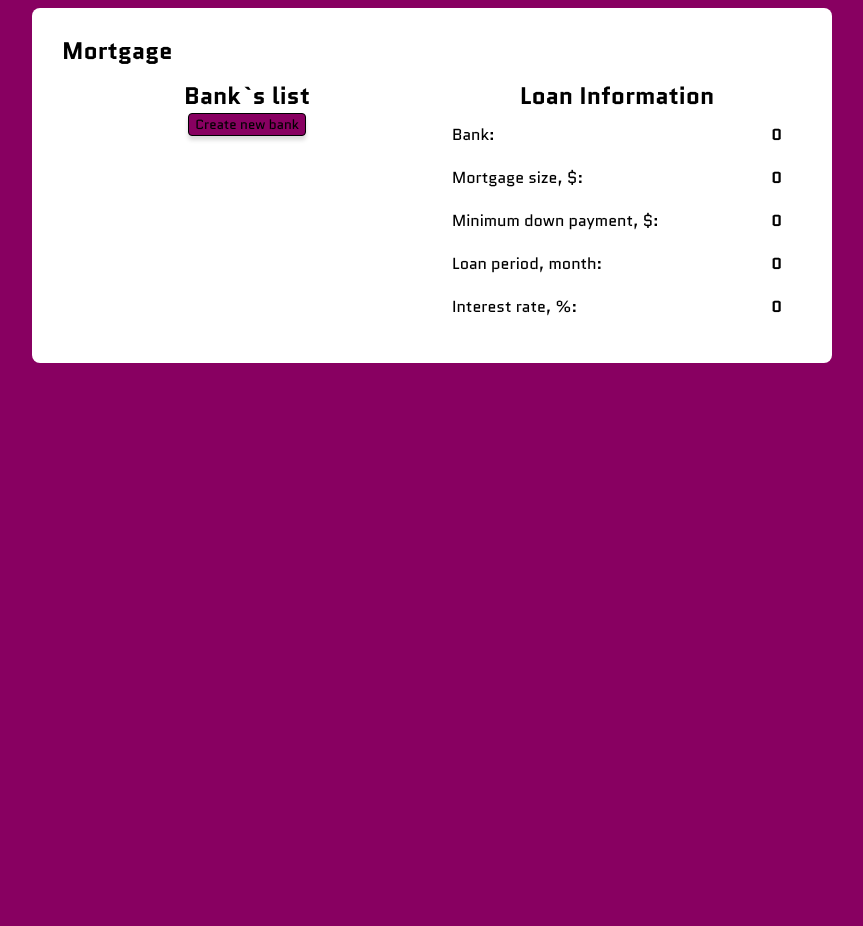
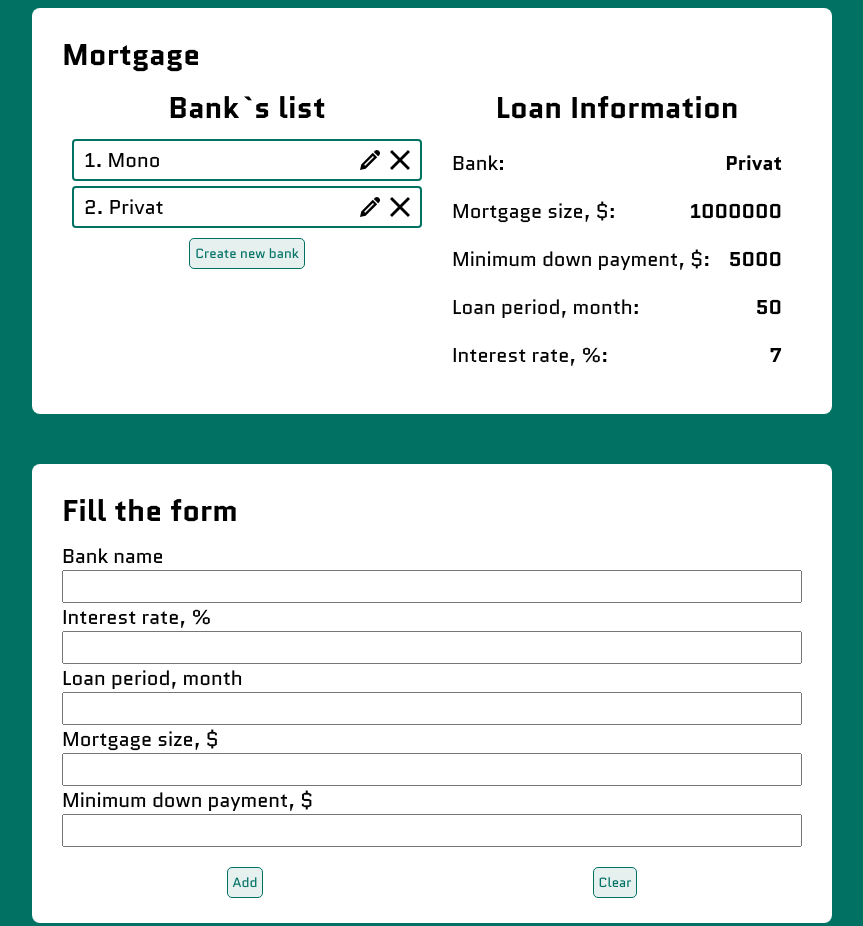
Before and after one commit to PavelKreitsberg/mortgage-ui, a plain HTML site: page index.html in a window 1280 px wide. Shown: the whole page, without its empty margins (208-1071 px from the left). Before the commit the page ends 800 px from the top, so only its background shows below. Drawn offline with Linux system fonts and the light colour scheme.

Commit message:
Before creating event on create btn

```diff
--- a/css/common.css
+++ b/css/common.css
@@ -5,11 +5,13 @@
 
 body {
   display: flex;
+  flex-direction: column;
   justify-content: center;
   align-items: center;
 
   font-family: 'Caveat Brush', cursive;
   font-family: 'Quantico', sans-serif;
+  font-size: 20px;
   background-color: var(--accent-color);
 }
 
@@ -34,14 +36,15 @@ p {
 /* Variables */
 
 :root {
-  --accent-color: #880061;
-  --second-accent-color: #ee0290;
+  --accent-color: rgba(0, 113, 99, 1);
+  --second-accent-color: rgba(0, 113, 99, 0.1);
+  --main-background-color: rgba(255, 255, 255, 1);
 }
 
 /* Section */
 
 .section {
-  background-color: white;
+  background-color: var(--main-background-color);
 
   padding: 25px 30px;
 
@@ -49,6 +52,30 @@ p {
   min-height: 200px;
 
   border-radius: 8px;
+
+  margin-bottom: 50px;
+}
+
+form {
+  display: flex;
+  flex-direction: column;
+
+  margin-bottom: 20px;
+}
+
+label {
+  display: flex;
+  flex-direction: column;
+}
+
+input {
+  padding: 5px;
+  font-family: inherit;
+}
+
+.button-wrapper {
+  display: flex;
+  justify-content: center;
 }
 
 .fields {
@@ -68,22 +95,74 @@ p {
   align-items: center;
 }
 
+.subtitle {
+  margin-bottom: 10px;
+}
+
+.banks {
+  width: 100%;
+
+  margin-bottom: 10px;
+}
+
+.banks__item {
+  display: flex;
+  flex-direction: row;
+  align-items: center;
+
+  padding: 5px 10px;
+  margin-bottom: 5px;
+
+  border: 2px solid var(--accent-color);
+  border-radius: 4px;
+
+  /* background-color: var(--accent-color); */
+}
+
+.banks__item:last-child {
+  margin-bottom: 0px;
+}
+
 .button {
+  color: var(--accent-color);
   margin: 0 auto;
+  padding: 5px;
 
-  background-color: var(--accent-color);
+  background: var(--second-accent-color);
   font-family: inherit;
 
-  border: 1px black solid;
-  box-shadow: 0px 4px 4px rgba(0, 0, 0, 0.15);
-  border-radius: 4px;
+  border: 1px solid #007163;
+  border-radius: 5px;
 
   cursor: pointer;
 }
 
 .button:hover,
 .button:focus {
-  background-color: var(--second-accent-color);
+  color: var(--main-background-color);
+  background-color: var(--accent-color);
+}
+
+.button-edit {
+  margin-left: auto;
+  margin-right: 10px;
+  background-image: url(../img/edit-button.svg);
+  background-position: center;
+  background-color: inherit;
+  width: 20px;
+  height: 20px;
+  border: none;
+  cursor: pointer;
+}
+
+.button-close {
+  background-image: url(../img/close-button.svg);
+  background-position: center;
+  background-color: inherit;
+  width: 20px;
+  height: 20px;
+  border: none;
+  cursor: pointer;
 }
 
 .features {
--- a/index.html
+++ b/index.html
@@ -6,7 +6,10 @@
     <meta name="viewport" content="width=device-width, initial-scale=1.0" />
     <link rel="preconnect" href="https://fonts.googleapis.com" />
     <link rel="preconnect" href="https://fonts.gstatic.com" crossorigin />
-    <link href="https://fonts.googleapis.com/css2?family=Caveat+Brush&family=Quantico:wght@400;700&display=swap" rel="stylesheet"/>
+    <link
+      href="https://fonts.googleapis.com/css2?family=Caveat+Brush&family=Quantico:wght@400;700&display=swap"
+      rel="stylesheet"
+    />
     <link rel="stylesheet" href="/css/common.css" />
     <title>Document</title>
   </head>
@@ -15,13 +18,20 @@
     <section class="section">
       <h1 class="title">Mortgage</h1>
       <ul class="fields">
-        <li class="fields__item">
-        <h2 class="subtitle">Bank`s list</h2>
-        <ul class="banks"></ul>
-        <button class="button" type="button">Create new bank</button>
+        <li class="fields__item" data-banks="list-field">
+          <!-- <h2 class="subtitle">Bank`s list</h2>
+          <ul class="banks">
+            <li class="banks__item">
+              <p>1. Mono</p>
+              <button type="button" class="button-edit"></button>
+              <button type="button" class="button-close"></button>
             </li>
-      <li class="fields__item">
-        <h2 class="subtitle">Loan Information</h2>
+          </ul>
+          <button class="button" type="button">Create new bank</button> -->
+        </li>
+
+        <li class="fields__item" data-banks="info-field">
+          <!-- <h2 class="subtitle">Loan Information</h2>
           <ul class="features">
             <li class="features__item">
               <p class="features__name">Bank:</p>
@@ -43,8 +53,40 @@
               <p class="features__name">Interest rate, %:</p>
               <span class="features__value">0</span>
             </li>
+          </ul> -->
         </li>
       </ul>
+    </section>
+
+    <section class="section form-section">
+      <h2 class="subtitle">Fill the form</h2>
+      <form name="new-bank-info" novalidate>
+        <label>
+          Bank name
+          <input type="text" name="name" />
+        </label>
+        <label>
+          Interest rate, %
+          <input type="text" name="interestRate" />
+        </label>
+        <label>
+          Loan period, month
+          <input type="text" name="loanTerm" />
+        </label>
+        <label>
+          Mortgage size, $
+          <input type="text" name="maxLoan" />
+        </label>
+        <label>
+          Minimum down payment, $
+          <input type="text" name="minPayment" />
+        </label>
+      </form>
+      <div class="button-wrapper">
+        <button type="submit" id="submit-btn" class="button">Add</button>
+        <button type="reset" id="reset-btn" class="button">Clear</button>
+        <!-- <button type="submit" class="button">Cancel</button> -->
+      </div>
     </section>
 
     <script src="./js/script.js" type="module"></script>
--- a/js/script.js
+++ b/js/script.js
@@ -16,3 +16,100 @@ const banks = [
     loanTerm: 50,
   },
 ];
+
+
+// Links to items
+
+const banksListField = document.querySelector('li[data-banks="list-field"]');
+
+const bankInfoField = document.querySelector('li[data-banks="info-field"]');
+
+const form = document.querySelector('form')
+
+const btnSubmitForm = document.querySelector('#submit-btn')
+
+const btnResetForm = document.querySelector('#reset-btn')
+
+
+// Functions
+
+const banksListCreatorMarkup = (banks) => {
+  const title = '<h2 class="subtitle">Bank`s list</h2>';
+  const btnCreator = '<button class="button" type="button">Create new bank</button>';
+
+  const banksList = `<ul class="banks">` + banks.map((bank, index)=>
+    `<li class="banks__item">
+        <p>${index + 1}. ${bank.name}</p>
+        <button type="button" class="button-edit"></button>
+        <button type="button" class="button-close"></button>
+    </li>`
+  ).join('') + '</ul>';
+
+  banksListField.insertAdjacentHTML('afterbegin', title + banksList + btnCreator);
+}
+
+
+const bankInfoCreatorMarkup = (bank) => {
+
+  const infoMarkup =
+  `<h2 class="subtitle">Loan Information</h2>
+          <ul class="features">
+            <li class="features__item">
+              <p class="features__name">Bank:</p>
+              <span class="features__value">${bank.name}</span>
+            </li>
+            <li class="features__item">
+              <p class="features__name">Mortgage size, $:</p>
+              <span class="features__value">${bank.maxLoan}</span>
+            </li>
+            <li class="features__item">
+              <p class="features__name">Minimum down payment, $:</p>
+              <span class="features__value">${bank.minPayment}</span>
+            </li>
+            <li class="features__item">
+              <p class="features__name">Loan period, month:</p>
+              <span class="features__value">${bank.loanTerm}</span>
+            </li>
+            <li class="features__item">
+              <p class="features__name">Interest rate, %:</p>
+              <span class="features__value">${bank.interestRate}</span>
+            </li>
+          </ul>`
+
+  bankInfoField.insertAdjacentHTML('afterbegin', infoMarkup)
+}
+
+const generateRandomId = () => (performance.now().toString(36) + Math.random().toString(36)).replace(/\./g, "").slice(0, 9);
+
+// Form
+
+const createNewBank = (event) => {
+
+  event.preventDefault();
+
+  let obj = {}
+
+  obj.id = generateRandomId()
+
+  new FormData(form).forEach((value, name) => { obj[name] = value })
+
+  banks.push(obj)
+
+  banksListField.innerHTML = '';
+
+  banksListCreatorMarkup(banks)
+}
+
+const clearFormFields = (event) => {
+  form.reset()
+}
+
+// Actions
+
+btnSubmitForm.addEventListener('click', createNewBank)
+
+btnResetForm.addEventListener('click' , clearFormFields)
+
+banksListCreatorMarkup(banks);
+
+bankInfoCreatorMarkup(banks[1])
```
Lines whose indentation alone changed are shown as unchanged.
